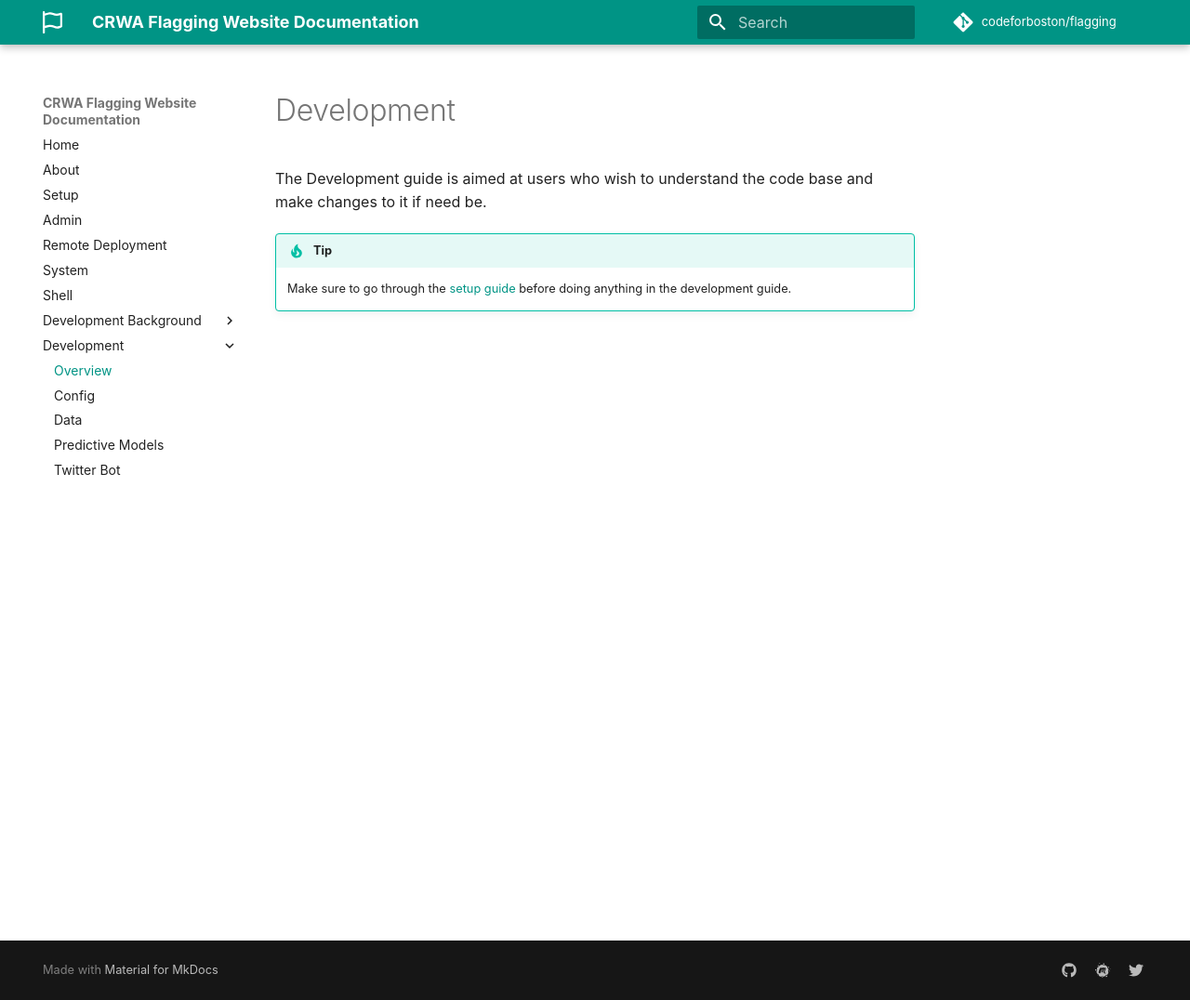
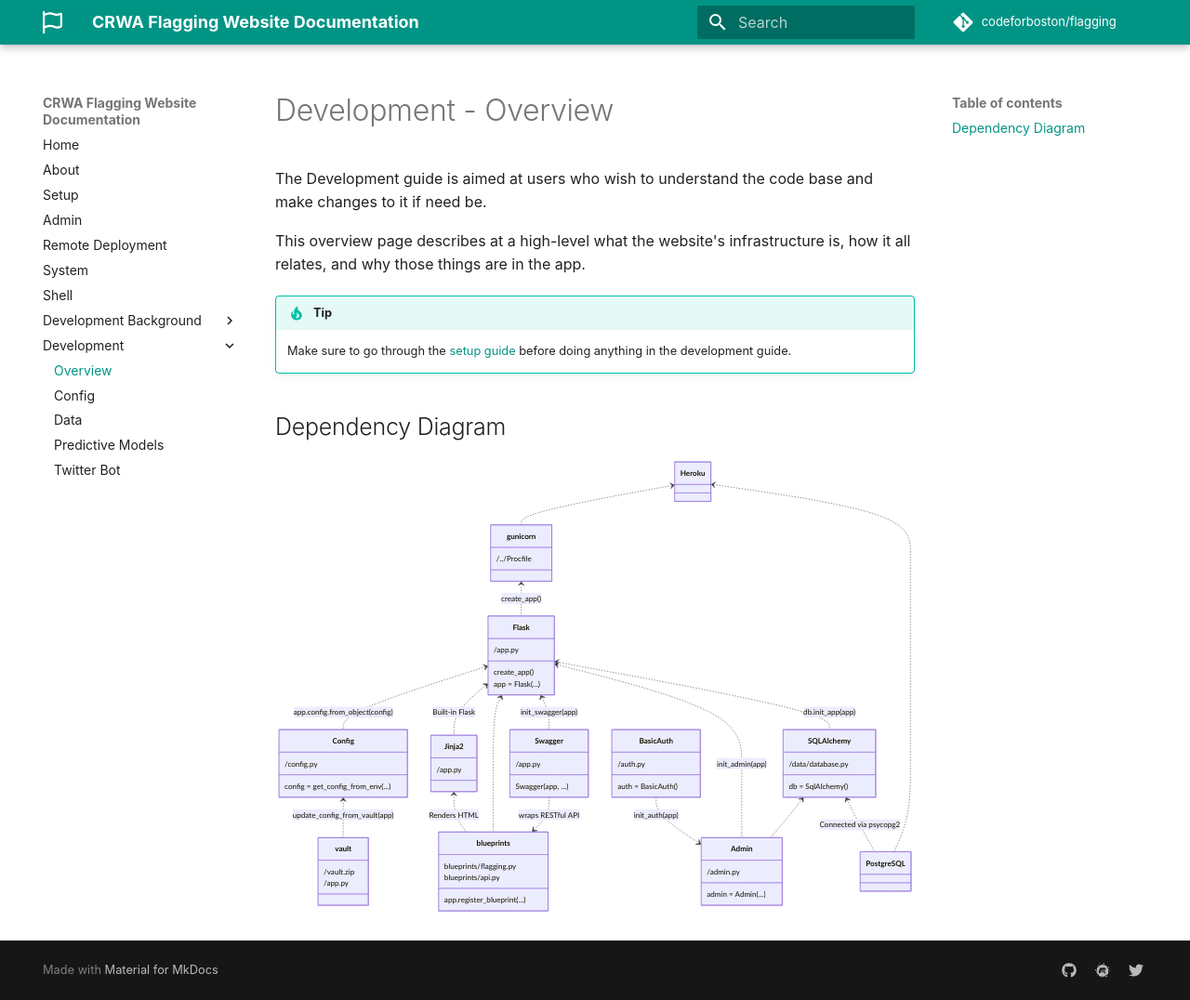
Before and after one commit to codeforboston/flagging, an MkDocs documentation site: the page built from docs/docs/development/index.md, in a window 1280 px wide and 1076 px high. Shown: the whole window at 93% size. Built offline with MkDocs 1.6.1 and Material for MkDocs 9.7.7, drawn with Linux system fonts in a browser that asks for light colours; some web fonts are replaced; comment, search, counter and statistics services are not loaded.

Commit message:
Updated docs

````diff
--- a/docs/docs/development/index.md
+++ b/docs/docs/development/index.md
@@ -1,6 +1,58 @@
-# Development
+# Development - Overview
 
 The Development guide is aimed at users who wish to understand the code base and make changes to it if need be.
 
+This overview page describes at a high-level what the website's infrastructure is, how it all relates, and why those things are in the app.
+
 !!! tip
     Make sure to go through the [setup guide](../../setup) before doing anything in the development guide.
+
+## Dependency Diagram
+
+```mermaid
+classDiagram
+Heroku <.. gunicorn
+gunicorn <.. Flask : create_app()
+gunicorn : /../Procfile
+Heroku <.. PostgreSQL
+class Flask
+Flask : /app.py
+Flask : create_app()
+Flask : app = Flask(...)
+class Config
+Config : /config.py
+Config : config = get_config_from_env(...)
+class vault
+vault : /vault.zip
+vault : /app.py
+Config <.. vault : update_config_from_vault(app)
+class Swagger
+Swagger : /app.py
+Swagger : Swagger(app, ...)
+Flask <.. Swagger : init_swagger(app)
+Swagger ..> blueprints : wraps RESTful API
+Flask <.. Config : app.config.from_object(config)
+class SQLAlchemy
+SQLAlchemy : /data/database.py
+SQLAlchemy : db = SqlAlchemy()
+class Jinja2
+Jinja2 : /app.py
+Flask <.. Jinja2 : Built-in Flask
+SQLAlchemy <.. PostgreSQL: Connected via psycopg2
+Flask <.. SQLAlchemy : db.init_app(app)
+class blueprints
+blueprints : blueprints/flagging.py
+blueprints : blueprints/api.py
+blueprints : app.register_blueprint(...)
+Flask <.. blueprints
+Jinja2 <.. blueprints : Renders HTML
+class Admin
+Admin : /admin.py
+Admin: admin = Admin(...)
+SQLAlchemy <.. Admin
+Flask <.. Admin : init_admin(app)
+class BasicAuth
+BasicAuth : /auth.py
+BasicAuth : auth = BasicAuth()
+BasicAuth ..> Admin : init_auth(app)
+```
--- a/setup.py
+++ b/setup.py
@@ -34,7 +34,8 @@ setup(
         'requests',
         'Flask-SQLAlchemy',
         'Flask-Admin',
-        'Flask-BasicAuth'
+        'Flask-BasicAuth',
+        'py7zr'
     ],
     extras_require={
         'windows': ['psycopg2'],
````
Also changed, not shown: docs/docs/deployment.md (+2 -3 lines), docs/docs/development/data.md (+18 -3 lines), docs/docs/setup.md (+1 -0 lines).
